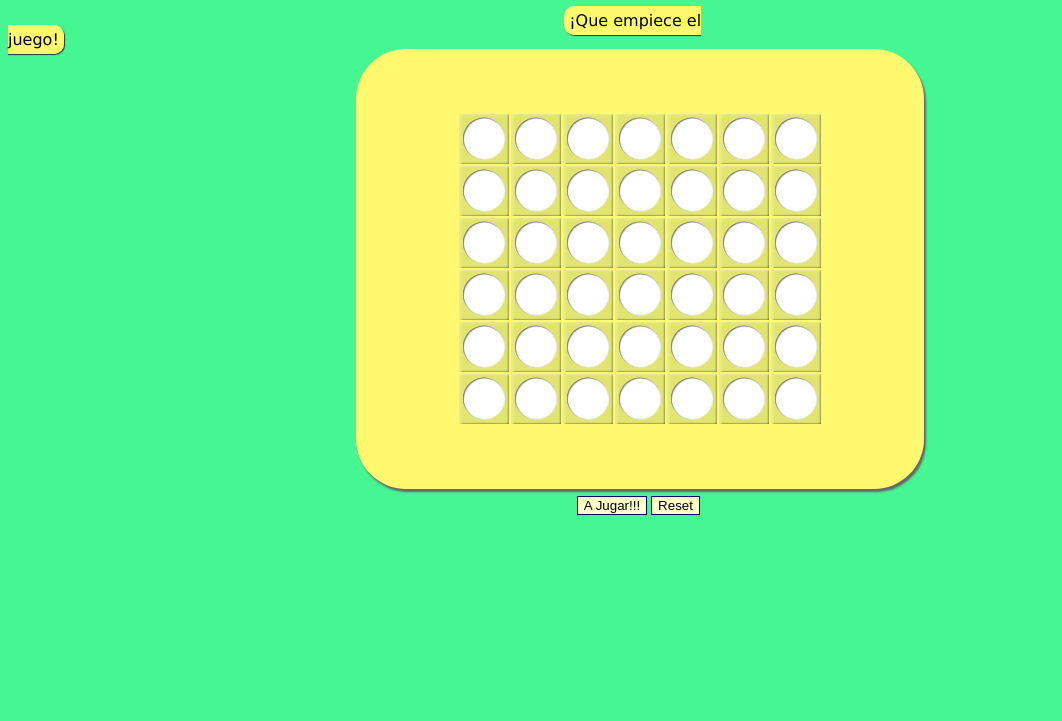
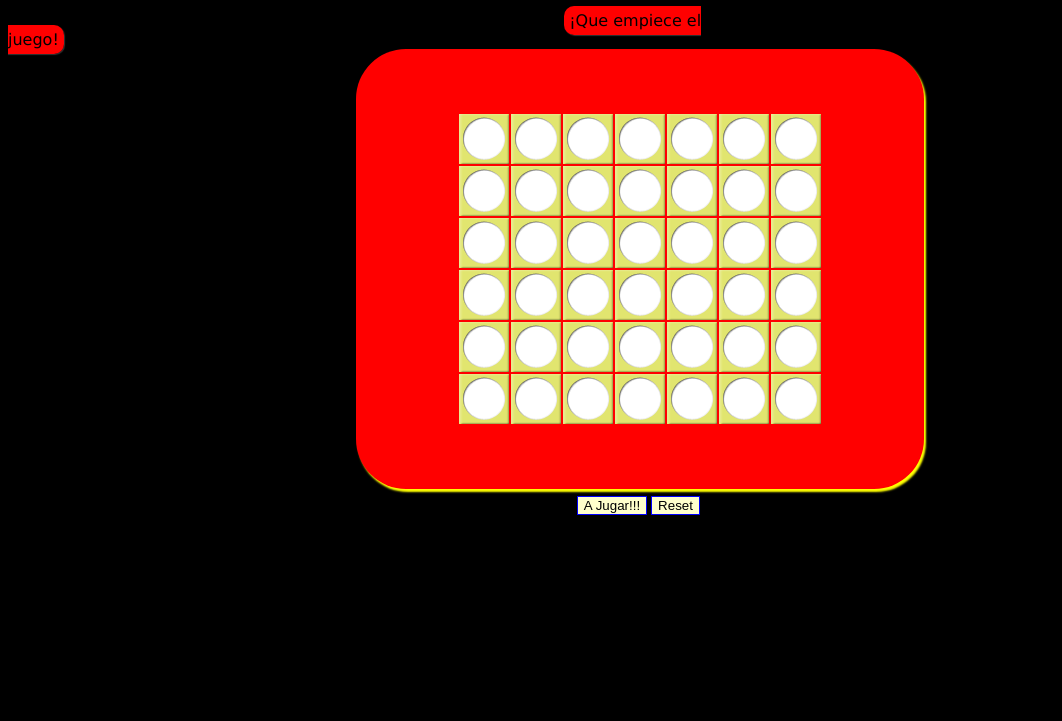
Before and after one commit to alejandrogit/Repositorio-Proyecto-AppCar, a plain HTML site: page Conecta4JS/index.html in a window 1280 px wide. Shown: the part 79-800 px from the top of the page, without its empty margins (0-1062 px from the left). Drawn offline with Linux system fonts and the light colour scheme.

Commit message:
Conecta4 v2.1
Version con los colores mejorados, para sangrarte los ojos

```diff
--- a/Conecta4JS/style.css
+++ b/Conecta4JS/style.css
@@ -1,5 +1,5 @@
 body{
-	background-color: #45F692;
+	background-color: #000;
 
 }
 
@@ -47,10 +47,10 @@ td {
 #tablero {
 	width: 45%;
 	/*max-width: 600px;*/
-	background-color: #FFF970;
+	background-color: #F00;
 	margin: 0 auto;
 	padding: 5% 0;
-	box-shadow: 2px 3px 2px #666;
+	box-shadow: 2px 3px 2px #FF0;
 	border-radius: 50px;
 	margin-bottom: 0.5%;
 }
@@ -60,12 +60,12 @@ td {
 }
 
 #btn_comenzar, #btn_reset {
-    border: 1px solid #006;
+    border: 1px solid #00F;
     background: #ffc;
 }
 
 #btn_comenzar:hover, #btn_reset:hover {
-    border: 1px solid #f00;
+    border: 1px solid #00F;
     background: #ff6;
 }
 
@@ -76,11 +76,11 @@ td {
 
 #tocaTurno{
 	margin-left:44%;
-	margin-right:44%;
+	margin-right:70%;
 	display: inline;
 	border-radius: 10px;
 	padding: 5px;
-	background-color: #FFF970;
+	background-color: #F00;
 	box-shadow: 1px 1px 1px #333;
 	font-family: Verdana;
 }
```
